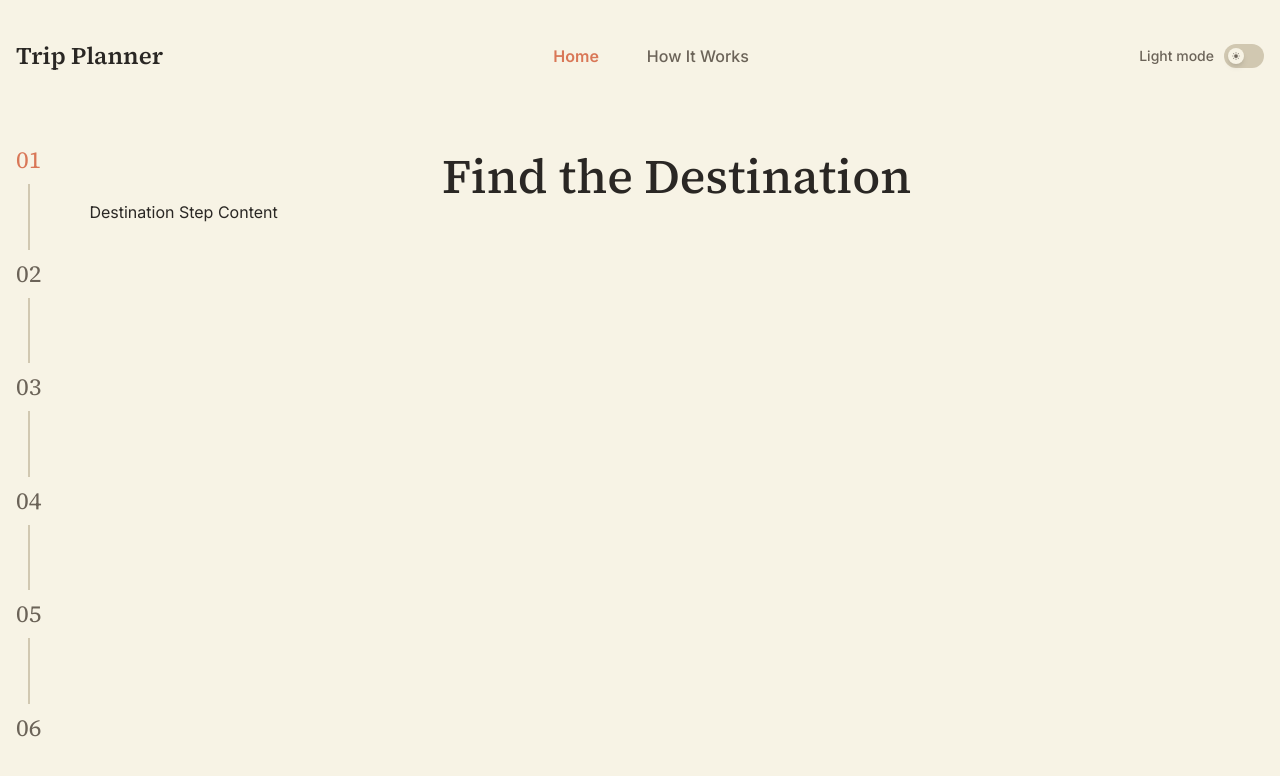
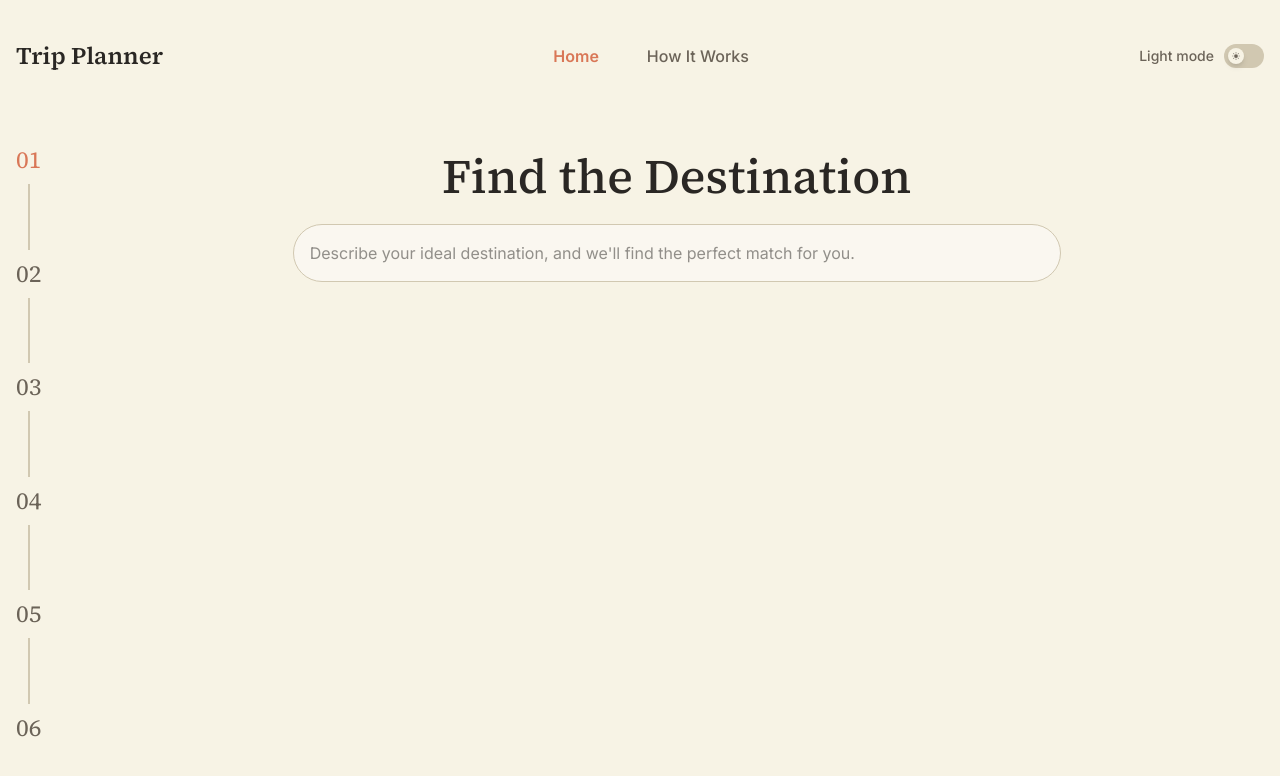
Before and after one commit to Arya-Bhavsar/TripPlanner, a React app in the folder frontend/: page / in a window 1280 px wide. Shown: the top 776 px of the page. Built offline with nearby package versions, Linux system fonts and the light colour scheme; the HTML template or start-up script is replaced by a standard one.

Commit message:
added a search bar for finding destinations

```diff
--- a/frontend/src/components/DestinationStep.jsx
+++ b/frontend/src/components/DestinationStep.jsx
@@ -1,7 +1,36 @@
+import { useState } from 'react';
+import { Search } from 'react-bootstrap-icons';
+
 export default function DestinationStep() {
+  const [destinationInput, setDestinationInput] = useState('');
+
+  const handleKeyDown = (e) => {
+    if (e.key == "Enter" && destinationInput.trim() !== "") {
+      // Code here
+    }
+  };
+
+  const isEmpty = destinationInput.trim() === "";
+
   return (
-    <div>
-      Destination Step Content
-    </div>
+    <div className="flex p-4 mt-2 items-center justify-center">
+      {/* Destination Input */}
+      <div className="relative w-full max-w-3xl">
+        <input
+          type="text"
+          value={destinationInput}
+          onChange={(e) => setDestinationInput(e.target.value)}
+          onKeyDown={handleKeyDown}
+          placeholder="Describe your ideal destination, and we'll find the perfect match for you."
+          className="w-full p-4 bg-surface rounded-full border border-line focus:outline-none focus:border-none focus:ring-2 focus:ring-accent"
+        />
+        <button
+          disabled={isEmpty}
+          className={`absolute right-5 top-1/2 -translate-y-1/2 ${isEmpty ? "text-muted" : "text-accent"} font-extrabold text-xl hover:cursor-pointer transition-all duration-300`}
+        >
+          <Search />
+        </button>
+      </div>
+    </div >
   );
 }
--- a/frontend/src/components/VerticalStepper.jsx
+++ b/frontend/src/components/VerticalStepper.jsx
@@ -35,6 +35,7 @@ export default function VerticalStepper() {
                 <button
                   onClick={() => setActiveStep(index)}
                   className="flex items-center gap-2 group focus:outline-none cursor-pointer"
+                // disabled={!isPast && !isActive}
                 >
                   <span className={`text-2xl font-display transition-colors duration-300 ${isPast || isActive ? "text-accent" : "text-muted group-hover:text-ink"}`}>
                     {step.number}
```
